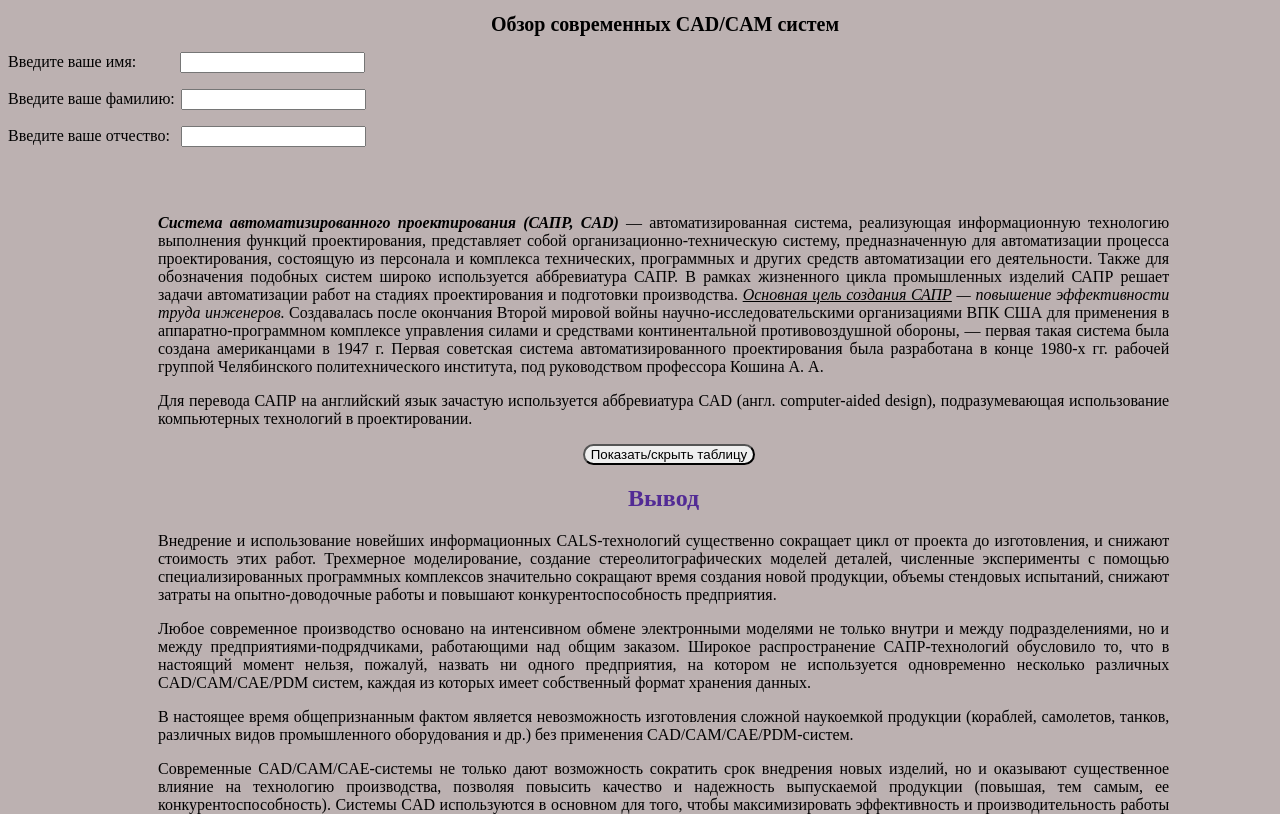
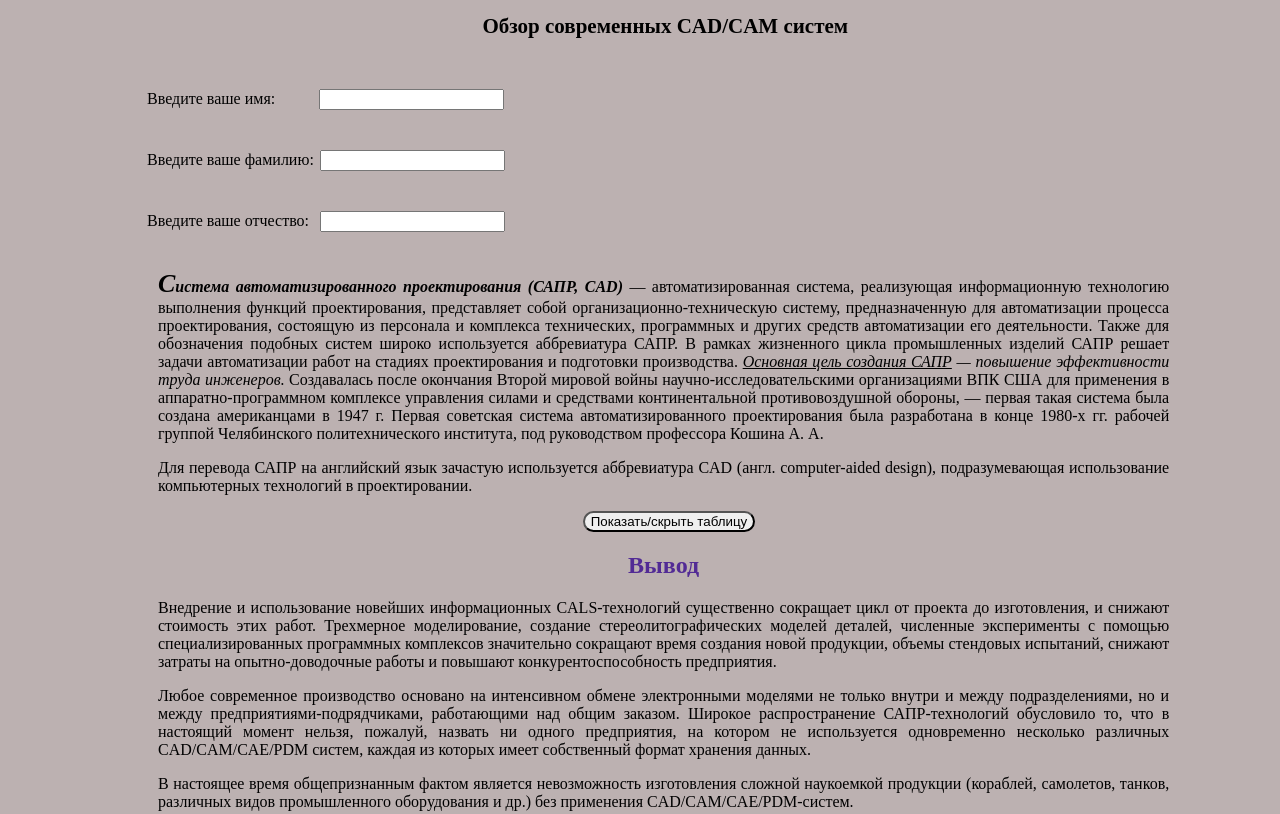
Before and after one commit to crefter/ProjectTech, a plain HTML site: page index.html in a window 1280 px wide. Shown: the top 814 px of the page. Drawn offline with Linux system fonts and the light colour scheme.

Commit message:
new input: name, fam, otch

```diff
--- a/index.html
+++ b/index.html
@@ -17,15 +17,15 @@
       <form id="nfo" method="post">
 
             <label>
-                <p>Введите ваше имя:   <input type="text" name="fion" class="ino1" id="name" form="nfo"></p>
+                <p class="space">Введите ваше имя:   <input type="text" name="fion" class="ino1" id="name" form="nfo"></p>
             </label>
 
             <label>
-                <p>Введите ваше фамилию:   <input type="text" name="fiof" class="ino2" id="familia" form="nfo"></p>
+                <p class="space">Введите ваше фамилию:   <input type="text" name="fiof" class="ino2" id="familia" form="nfo"></p>
             </label>
 
             <label>
-                <p>Введите ваше отчество:   <input type="text" name="fioo" class="ino3" id="othces" form="nfo"></p>
+                <p class="space">Введите ваше отчество:   <input type="text" name="fioo" class="ino3" id="othces" form="nfo"></p>
             </label>
 
       </form>
@@ -34,7 +34,7 @@
     <div class="content">
         <a href="#Test" class="navtext_1">Перейти к тесту</a>
         <div class="major">
-            <p><i><b>Система автоматизированного проектирования (САПР, CAD)</b></i> — автоматизированная система, реализующая информационную технологию выполнения функций проектирования, представляет собой организационно-техническую систему, предназначенную для автоматизации процесса проектирования, состоящую из персонала и комплекса технических, программных и других средств автоматизации его деятельности. Также для обозначения подобных систем широко используется аббревиатура САПР. В рамках жизненного цикла промышленных изделий САПР решает задачи автоматизации работ на стадиях проектирования и подготовки производства.
+            <p><i><b><span class="zaglav">С</span>истема автоматизированного проектирования (САПР, CAD)</b></i> — автоматизированная система, реализующая информационную технологию выполнения функций проектирования, представляет собой организационно-техническую систему, предназначенную для автоматизации процесса проектирования, состоящую из персонала и комплекса технических, программных и других средств автоматизации его деятельности. Также для обозначения подобных систем широко используется аббревиатура САПР. В рамках жизненного цикла промышленных изделий САПР решает задачи автоматизации работ на стадиях проектирования и подготовки производства.
 
 <i><u>Основная цель создания САПР</u> — повышение эффективности труда инженеров.</i>
 
--- a/main.css
+++ b/main.css
@@ -34,7 +34,7 @@ th {
 
 li {
     padding-top: 12px;
-    font-size: 18px;
+    font-size: 17px;
 }
 
 
@@ -47,7 +47,7 @@ a:hover {
     width: 80%;
     padding-right: 20px;
     margin-left: 120px;
-    margin-top: 50px;
+    margin-top: 20px;
     padding-left: 30px;
     padding-top: 1px;
     padding-bottom: 5px;
@@ -60,8 +60,9 @@ a:hover {
 
 
 #fs {
-    margin-left: 50px;
-    font-size: 20px;
+    margin-bottom: 50px;
+    margin-left: 4%;
+    font-size: 21px;
 
 }
 
@@ -156,3 +157,12 @@ a:hover {
 .oc {
     color: #6225f0;
 }
+
+.space {
+    margin-top: 40px;
+    margin-left: 11%;
+}
+
+.zaglav {
+    font-size: 26px;
+}
```
